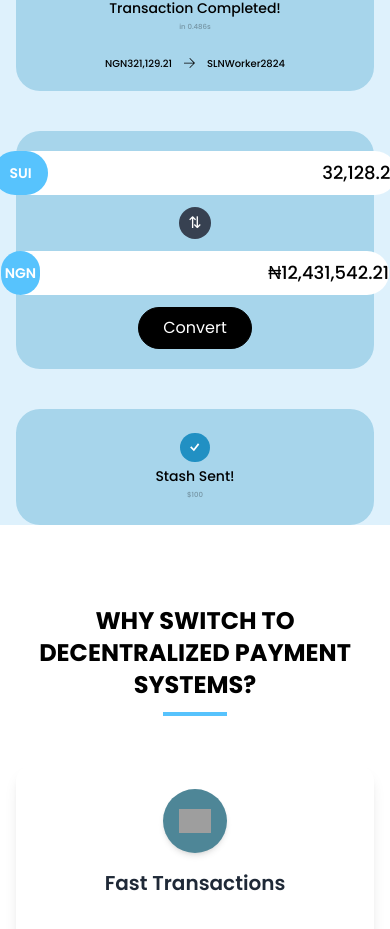
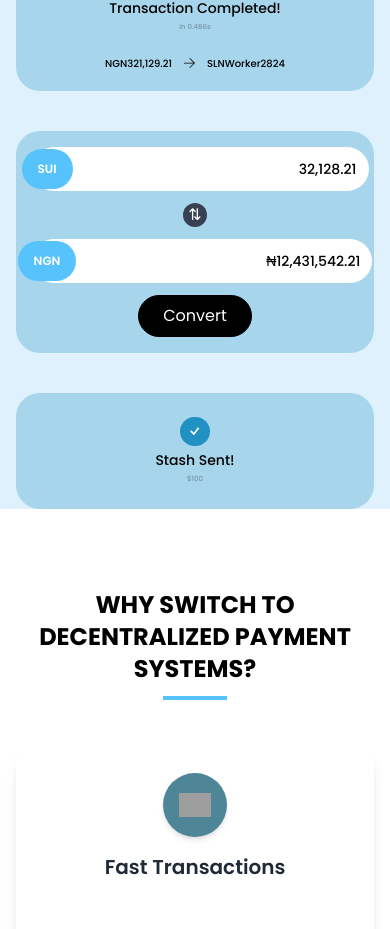
Before and after one commit to Praise-Okere/hackfest-project, a React (Vite) app: page / in a window 390 px wide. Shown: the part 839-1768 px from the top of the page. Built offline with nearby package versions, Linux system fonts and the light colour scheme; grey boxes are pictures that could not be loaded.

Commit message:
major fix

```diff
--- a/src/sections/Hero.jsx
+++ b/src/sections/Hero.jsx
@@ -97,33 +97,42 @@ const Hero = () => {
         </div>
 
         {/* Converter */}
-        <div className='flex flex-col justify-center items-center gap-3 bg-secondary px-6 md:px-10 py-5 rounded-3xl w-full'>
-          <div className='flex items-center bg-white rounded-full '>
-            <div className='bg-primary text-white rounded-full py-4 px-5 max-md:px-4 max-md:py-3 text-sm font-semibold'>
+        <div className='flex flex-col justify-center items-center gap-3 bg-secondary px-4 py-4 md:px-10 md:py-5 rounded-3xl w-full'>
+          {/* SUI Input Section */}
+          <div className='flex justify-center items-center bg-white rounded-full w-full'>
+            <div className='bg-primary text-white rounded-full py-3 px-4 md:py-4 md:px-5 text-xs md:text-sm font-semibold'>
               SUI
             </div>
             <input
               type='text'
               value='32,128.21'
-              className='flex text-right rounded-full font-medium text-lg outline-none'
+              className='flex-grow text-right rounded-full font-medium text-sm md:text-lg p-3 outline-none'
             />
           </div>
+
+          {/* Exchange Icon */}
           <div className='flex justify-center items-center'>
-            <div className='bg-gray-700 text-white rounded-full w-8 h-8 flex justify-center items-center'>
+            <div className='bg-gray-700 text-white rounded-full w-6 h-6 md:w-8 md:h-8 flex justify-center items-center'>
               ⇅
             </div>
           </div>
-          <div className='flex items-center bg-white rounded-full'>
-            <div className='bg-primary text-white rounded-full py-4 px-5 max-md:px-1 max-md:py-3 text-sm font-semibold'>
+
+          {/* NGN Input Section */}
+          <div className='flex justify-center items-center bg-white rounded-full w-full'>
+            <div className='bg-primary text-white rounded-full py-3 px-4 md:py-4 md:px-5 text-xs md:text-sm font-semibold'>
               NGN
             </div>
             <input
               type='text'
               value='₦12,431,542.21'
-              className='flex text-right rounded-full font-medium text-lg outline-none'
+              className='flex-grow text-right rounded-full font-medium text-sm md:text-lg p-3 outline-none'
             />
           </div>
-          <Button variant={"dark"}>Convert</Button>
+
+          {/* Convert Button */}
+          <Button className='w-full md:w-auto' variant='dark'>
+            Convert
+          </Button>
         </div>
 
         {/* Stash Sent */}
```
